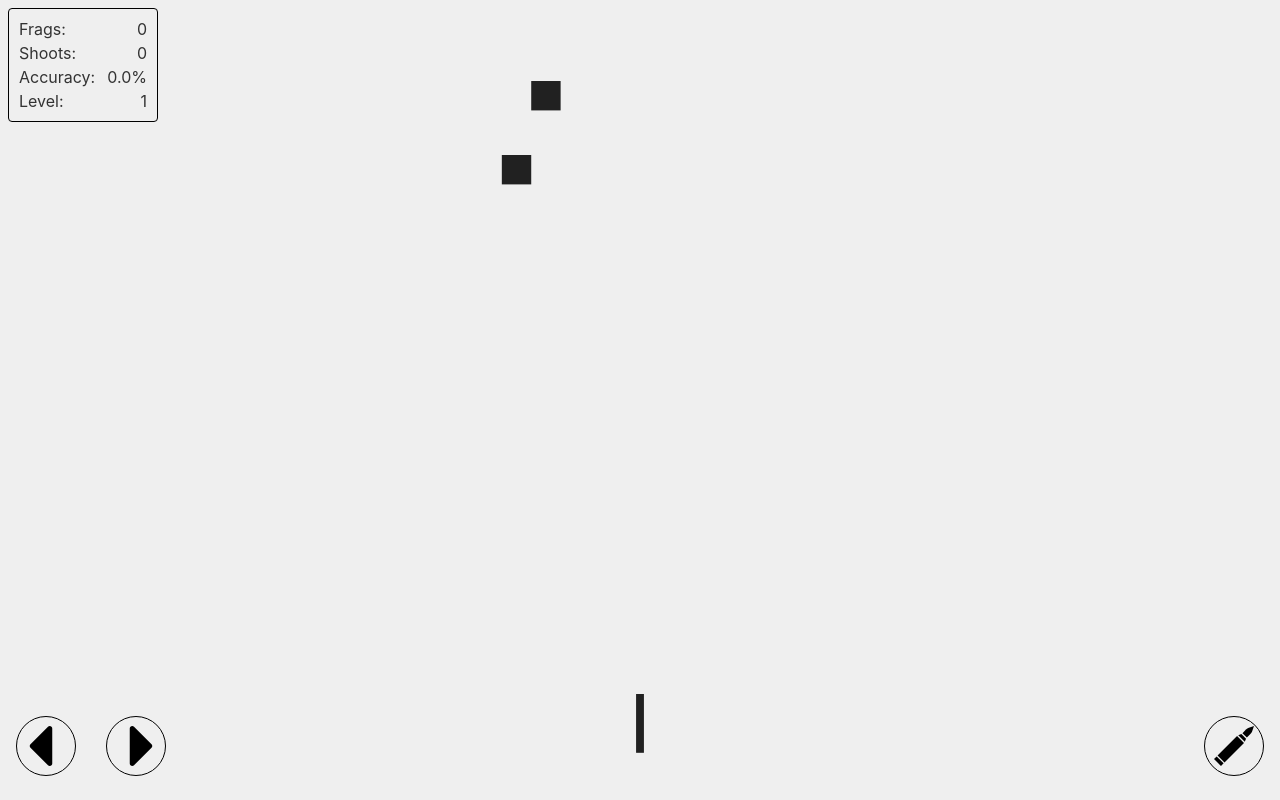
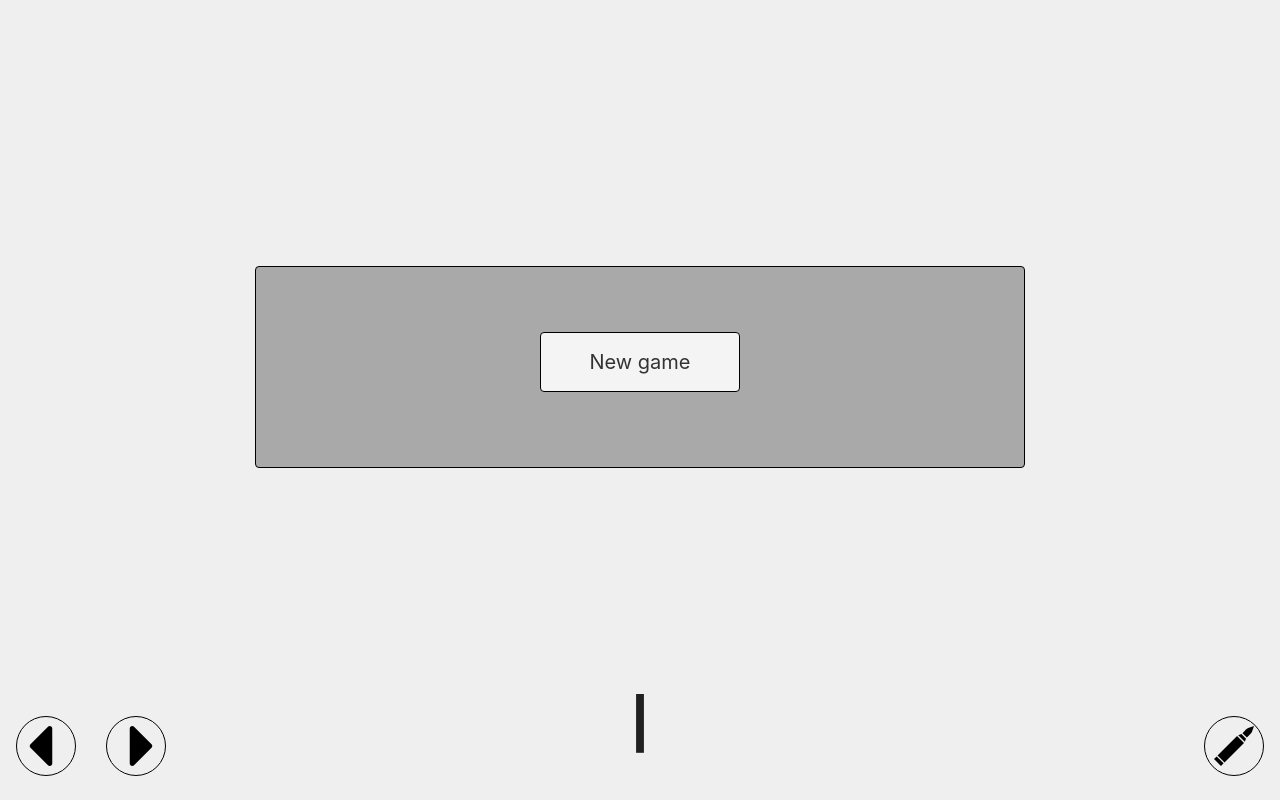
Before and after one commit to MiZe1502/test-svelte-alien-invasion-game, a Svelte app: page / in a window 1280 px wide. Built offline with nearby package versions, Linux system fonts and the light colour scheme.

Commit message:
implemented start screen

```diff
--- a/src/App.svelte
+++ b/src/App.svelte
@@ -1,10 +1,6 @@
 <script>
   import Controls from "./components/Controls.svelte";
   import GameField from "./components/GameField.svelte";
-
-  import { startGame } from "./gameLoop/gameLoop.js";
-
-  startGame();
 </script>
 
 <style>
--- a/src/components/GameField.svelte
+++ b/src/components/GameField.svelte
@@ -57,6 +57,8 @@
         <span class="message">You are defeated</span>
         <Stats />
         <button class="button" on:click={startGame}>Start again</button>
+      {:else}
+        <button class="button" on:click={startGame}>New game</button>
       {/if}
     </Message>
   {/if}
```
